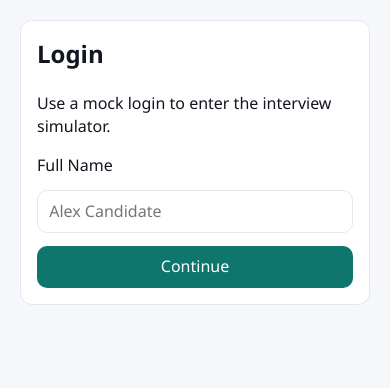
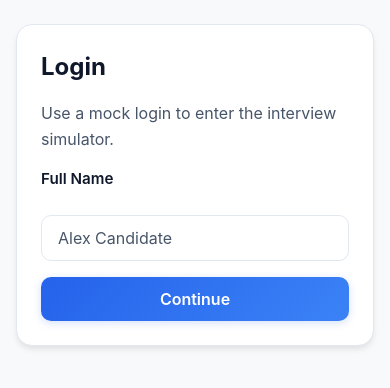
Before and after one commit to jeremyylimmm/StdOut, a React app: page /login in a window 390 px wide. Shown: the top 388 px of the page. Built offline with nearby package versions, Linux system fonts and the light colour scheme; the HTML template or start-up script is replaced by a standard one.

Commit message:
Improved UI for more professional look

```diff
--- a/src/App.css
+++ b/src/App.css
@@ -1,27 +1,88 @@
 :root {
-  --bg: #f5f7fb;
-  --text: #121620;
+  --bg: #f8f9fb;
+  --text: #0f172a;
+  --text-secondary: #475569;
   --surface: #ffffff;
+  --surface-hover: #f8fafc;
   --border: #e2e8f0;
-  --brand: #0f766e;
-  --brand-dark: #115e59;
-  --muted-surface: #f0f4f8;
+  --border-light: #f1f5f9;
+  --brand: #2563eb;
+  --brand-light: #3b82f6;
+  --brand-dark: #1e40af;
+  --success: #10b981;
+  --success-light: #d1fae5;
+  --error: #ef4444;
+  --error-light: #fee2e2;
+  --warning: #f59e0b;
+  --warning-light: #fef3c7;
+  --muted-surface: #f1f5f9;
+  --muted-text: #64748b;
   --error-bg: #fef2f2;
   --error-text: #b91c1c;
   --danger-border: #ef4444;
+  --shadow-sm: 0 1px 2px 0 rgba(0, 0, 0, 0.05);
+  --shadow-md: 0 4px 6px -1px rgba(0, 0, 0, 0.1);
+  --shadow-lg: 0 10px 15px -3px rgba(0, 0, 0, 0.1);
+  --shadow-xl: 0 20px 25px -5px rgba(0, 0, 0, 0.1);
 }
 
 :root[data-theme="dark"] {
-  --bg: #0b1220;
-  --text: #e6edf7;
-  --surface: #141d2f;
-  --border: #2c3b57;
-  --brand: #14b8a6;
-  --brand-dark: #0d9488;
-  --muted-surface: #111a2c;
+  --bg: #0f172a;
+  --text: #f1f5f9;
+  --text-secondary: #cbd5e1;
+  --surface: #1e293b;
+  --surface-hover: #334155;
+  --border: #334155;
+  --border-light: #1e293b;
+  --brand: #3b82f6;
+  --brand-light: #60a5fa;
+  --brand-dark: #2563eb;
+  --success: #10b981;
+  --success-light: #064e3b;
+  --error: #ef4444;
+  --error-light: #7c2d12;
+  --warning: #f59e0b;
+  --warning-light: #78350f;
+  --muted-surface: #1e293b;
+  --muted-text: #94a3b8;
   --error-bg: #3a1f26;
   --error-text: #fecaca;
   --danger-border: #f87171;
+  --shadow-sm: 0 1px 2px 0 rgba(0, 0, 0, 0.3);
+  --shadow-md: 0 4px 6px -1px rgba(0, 0, 0, 0.4);
+  --shadow-lg: 0 10px 15px -3px rgba(0, 0, 0, 0.5);
+  --shadow-xl: 0 20px 25px -5px rgba(0, 0, 0, 0.6);
+}
+
+* {
+  box-sizing: border-box;
+}
+
+body {
+  margin: 0;
+  min-width: 320px;
+  height: 100vh;
+  overflow: hidden;
+  background: var(--bg);
+  color: var(--text);
+  font-family:
+    -apple-system, BlinkMacSystemFont, "Segoe UI", Roboto, "Helvetica Neue",
+    Arial, sans-serif;
+  line-height: 1.5;
+  transition:
+    background-color 0.3s ease,
+    color 0.3s ease;
+  font-weight: 400;
+}
+
+h1,
+h2,
+h3,
+h4,
+h5,
+h6,
+p {
+  margin-top: 0;
 }
 
 #root {
@@ -36,23 +97,23 @@
   color: var(--text);
   background: var(--bg);
   transition:
-    background-color 0.2s ease,
-    color 0.2s ease;
+    background-color 0.3s ease,
+    color 0.3s ease;
 }
 
 .app-main {
   flex: 1;
   min-height: 0;
   overflow: auto;
-  max-width: 1100px;
+  max-width: 1200px;
   width: 100%;
   margin: 0 auto;
-  padding: 1.25rem;
+  padding: 2rem 1.5rem;
 }
 
 .app-main--session {
   max-width: none;
-  padding: 0.75rem;
+  padding: 1rem;
   overflow: hidden;
 }
 
@@ -60,54 +121,107 @@
   display: flex;
   align-items: center;
   justify-content: space-between;
-  gap: 1rem;
+  gap: 2rem;
   background: var(--surface);
   border-bottom: 1px solid var(--border);
-  padding: 0.9rem 1.25rem;
+  padding: 1rem 1.5rem;
   position: sticky;
   top: 0;
+  box-shadow: var(--shadow-sm);
+  z-index: 100;
 }
 
 .brand {
-  font-weight: 700;
+  font-weight: 800;
+  font-size: 1.25rem;
+  background: linear-gradient(135deg, var(--brand) 0%, var(--brand-light) 100%);
+  -webkit-background-clip: text;
+  -webkit-text-fill-color: transparent;
+  background-clip: text;
+  letter-spacing: -0.5px;
 }
 
 .nav-links {
   display: flex;
   flex-wrap: wrap;
-  gap: 0.75rem;
+  gap: 0.5rem;
+  flex: 1;
 }
 
 .nav-links a {
-  color: var(--text);
+  color: var(--text-secondary);
   text-decoration: none;
+  font-weight: 500;
+  padding: 0.5rem 1rem;
+  border-radius: 8px;
+  transition: all 0.2s ease;
+}
+
+.nav-links a:hover {
+  color: var(--brand);
+  background: var(--surface-hover);
 }
 
 .nav-user {
   display: flex;
   align-items: center;
-  gap: 0.75rem;
+  gap: 1rem;
+  font-size: 0.9rem;
+  color: var(--text-secondary);
 }
 
 .page {
   display: grid;
-  gap: 1rem;
+  gap: 1.5rem;
 }
 
 .narrow {
-  max-width: 560px;
+  max-width: 500px;
   margin: 0 auto;
 }
 
 .stack {
   display: grid;
-  gap: 0.8rem;
+  gap: 1rem;
+}
+
+.card {
+  background: var(--surface);
+  border: 1px solid var(--border);
+  border-radius: 16px;
+  padding: 1.5rem;
+  box-shadow: var(--shadow-md);
+  transition: all 0.3s ease;
+}
+
+.card:hover {
+  border-color: var(--border-light);
+  box-shadow: var(--shadow-lg);
+}
+
+.card h1,
+.card h2,
+.card h3 {
+  margin: 0 0 1rem 0;
+  color: var(--text);
+  font-weight: 700;
+}
+
+.card p {
+  color: var(--text-secondary);
+  line-height: 1.6;
+  margin: 0 0 1rem 0;
+}
+
+.card p:last-child {
+  margin-bottom: 0;
 }
 
 .dashboard-actions {
   display: flex;
-  gap: 0.75rem;
+  gap: 1rem;
   flex-wrap: wrap;
+  margin-top: 1.5rem;
 }
 
 .session-layout {
@@ -117,7 +231,7 @@
 
 .leetcode-layout {
   grid-template-columns: minmax(320px, 1fr) minmax(420px, 1.3fr);
-  gap: 1rem;
+  gap: 1.25rem;
   height: 100%;
   min-height: 0;
   overflow: hidden;
@@ -127,7 +241,7 @@
 .question-panel-wrap {
   display: grid;
   grid-template-rows: minmax(0, 1fr) minmax(0, 1fr) auto auto;
-  gap: 0.8rem;
+  gap: 1rem;
   min-height: 0;
   overflow: hidden;
 }
@@ -139,12 +253,30 @@
 .question-card {
   height: 100%;
   overflow: auto;
+  padding-right: 0.5rem;
+}
+
+.question-card::-webkit-scrollbar {
+  width: 6px;
+}
+
+.question-card::-webkit-scrollbar-track {
+  background: transparent;
+}
+
+.question-card::-webkit-scrollbar-thumb {
+  background: var(--border);
+  border-radius: 3px;
+}
+
+.question-card::-webkit-scrollbar-thumb:hover {
+  background: var(--border-light);
 }
 
 .editor-panel-wrap {
   display: grid;
   grid-template-rows: minmax(0, 1fr) auto;
-  gap: 0.8rem;
+  gap: 1rem;
   height: 100%;
   min-height: 0;
   overflow: visible;
@@ -152,78 +284,104 @@
 
 .terminal-card {
   display: grid;
-  gap: 0.75rem;
+  gap: 1rem;
   min-height: 0;
 }
 
 .terminal-output {
   margin-top: 0;
-  min-height: 110px;
-  max-height: 220px;
+  min-height: 120px;
+  max-height: 240px;
   overflow: auto;
+  padding-right: 0.5rem;
 }
 
 .session-actions {
   display: flex;
-  gap: 0.6rem;
+  gap: 0.75rem;
   justify-content: flex-end;
 }
 
 .voice-input {
   display: grid;
-  gap: 0.6rem;
+  gap: 0.75rem;
   background: var(--surface);
-  border: 1px solid var(--border);
+  border: 1.5px solid var(--border);
   border-radius: 12px;
-  padding: 1rem;
+  padding: 1.25rem;
   min-height: 0;
   overflow: hidden;
+  box-shadow: var(--shadow-md);
 }
 
 .mic-status {
-  font-weight: 600;
+  font-weight: 700;
+  color: var(--text);
 }
 
 .recording-indicator {
-  color: var(--brand);
+  color: var(--success);
+  font-weight: 700;
+  position: relative;
+}
+
+.recording-indicator::before {
+  content: "";
+  display: inline-block;
+  width: 8px;
+  height: 8px;
+  background: var(--success);
+  border-radius: 50%;
+  margin-right: 0.5rem;
+  animation: pulse 1.5s ease-in-out infinite;
+}
+
+@keyframes pulse {
+  0%,
+  100% {
+    opacity: 1;
+  }
+  50% {
+    opacity: 0.5;
+  }
 }
 
 .mic-error {
   margin: 0;
-  color: var(--error-text);
+  color: var(--error);
+  font-weight: 500;
+  font-size: 0.9rem;
 }
 
 .transcript-box {
   width: 100%;
   min-height: 0;
-  height: 120px;
+  height: 140px;
   resize: vertical;
-  border: 1px solid var(--border);
+  border: 1.5px solid var(--border);
   border-radius: 10px;
-  padding: 0.75rem;
+  padding: 1rem;
   background: var(--muted-surface);
   color: var(--text);
   overflow: auto;
+  font-size: 0.95rem;
+  line-height: 1.5;
+  transition: all 0.2s ease;
+  font-family: inherit;
 }
 
-.card {
-  background: var(--surface);
-  border: 1px solid var(--border);
-  border-radius: 12px;
-  padding: 1rem;
-}
-
-.timer p {
-  font-size: 1.5rem;
-  font-weight: 700;
-  margin: 0;
+.transcript-box:focus {
+  outline: none;
+  border-color: var(--brand);
+  box-shadow: 0 0 0 3px rgba(37, 99, 235, 0.1);
 }
 
 .cm-editor {
   height: clamp(340px, 52vh, 760px);
-  border: 1px solid var(--border);
-  border-radius: 10px;
+  border: 1.5px solid var(--border);
+  border-radius: 12px;
   overflow: hidden;
+  box-shadow: var(--shadow-md);
 }
 
 .code-editor-card {
@@ -247,20 +405,31 @@
   width: 100%;
   min-height: 240px;
   resize: vertical;
-  border: 1px solid var(--border);
+  border: 1.5px solid var(--border);
   border-radius: 10px;
-  padding: 0.75rem;
-  font-family: "Consolas", "Courier New", monospace;
+  padding: 1rem;
+  font-family: "Fira Code", "Consolas", "Courier New", monospace;
+  background: var(--surface);
+  color: var(--text);
+  font-size: 0.95rem;
+  line-height: 1.5;
+  transition: all 0.2s ease;
+}
+
+.code-editor:focus {
+  outline: none;
+  border-color: var(--brand);
+  box-shadow: 0 0 0 3px rgba(37, 99, 235, 0.1);
 }
 
 .editor-actions {
-  margin-top: 0.75rem;
+  margin-top: 1rem;
 }
 
 .timeline-widget {
   display: flex;
   flex-direction: column;
-  gap: 0.5rem;
+  gap: 0.75rem;
   min-height: 0;
   overflow: hidden;
 }
@@ -269,13 +438,15 @@
   display: flex;
   justify-content: space-between;
   align-items: center;
-  font-weight: 600;
+  font-weight: 700;
+  color: var(--text);
+  font-size: 0.95rem;
 }
 
 .mic-inactive {
   font-size: 0.8rem;
-  font-weight: 400;
-  color: #94a3b8;
+  font-weight: 500;
+  color: var(--muted-text);
 }
 
 .timeline-scroll {
@@ -284,82 +455,137 @@
   overflow-y: auto;
   display: flex;
   flex-direction: column;
-  gap: 0.4rem;
+  gap: 0.75rem;
+  padding-right: 0.5rem;
+}
+
+.timeline-scroll::-webkit-scrollbar {
+  width: 6px;
+}
+
+.timeline-scroll::-webkit-scrollbar-track {
+  background: transparent;
+}
+
+.timeline-scroll::-webkit-scrollbar-thumb {
+  background: var(--border);
+  border-radius: 3px;
+}
+
+.timeline-scroll::-webkit-scrollbar-thumb:hover {
+  background: var(--border-light);
 }
 
 .timeline-empty {
-  color: #94a3b8;
+  color: var(--muted-text);
   font-size: 0.85rem;
   margin: 0;
+  font-style: italic;
 }
 
 .timeline-event {
   display: flex;
-  gap: 0.5rem;
+  gap: 0.75rem;
   align-items: baseline;
   font-size: 0.85rem;
+  padding: 0.75rem;
+  background: var(--surface-hover);
+  border-radius: 8px;
+  border-left: 3px solid var(--brand);
 }
 
 .timeline-ts {
-  font-family: "Consolas", "Courier New", monospace;
+  font-family: "Fira Code", "Consolas", "Courier New", monospace;
   font-size: 0.75rem;
-  color: #94a3b8;
+  color: var(--muted-text);
   flex-shrink: 0;
+  font-weight: 600;
 }
 
 .timeline-speech {
   color: var(--text);
+  line-height: 1.4;
 }
 
 .timeline-diff {
   margin: 0;
-  font-family: "Consolas", "Courier New", monospace;
+  font-family: "Fira Code", "Consolas", "Courier New", monospace;
   font-size: 0.78rem;
   white-space: pre-wrap;
-  color: #166534;
-  background: #f0fdf4;
-  border-radius: 4px;
-  padding: 0.2rem 0.4rem;
+  color: var(--success);
+  background: var(--success-light);
+  border-radius: 6px;
+  padding: 0.4rem 0.6rem;
+  line-height: 1.3;
 }
 
 .timeline-diff:has(> [data-removed]) {
-  color: #991b1b;
-  background: #fef2f2;
+  color: var(--error);
+  background: var(--error-light);
 }
 
 .timeline-label {
   font-size: 0.7rem;
-  font-weight: 600;
+  font-weight: 700;
   text-transform: uppercase;
   letter-spacing: 0.05em;
-  color: #94a3b8;
-  margin-bottom: 0.15rem;
+  color: var(--muted-text);
+  margin-bottom: 0.25rem;
 }
 
 .timeline-output-ok {
-  color: #1e40af;
-  background: #eff6ff;
+  color: var(--brand);
+  background: rgba(37, 99, 235, 0.1);
 }
 
 .timeline-output-error {
-  color: #991b1b;
-  background: #fef2f2;
+  color: var(--error);
+  background: var(--error-light);
 }
 
 .timeline-interim {
-  opacity: 0.45;
+  opacity: 0.5;
   font-style: italic;
+  padding: 0.5rem 0.75rem;
+  background: transparent;
+  border-left-color: var(--muted-text);
+}
+
+.timer {
+  background: linear-gradient(135deg, #f3f4f6 0%, #e5e7eb 100%);
+  border: 1.5px solid var(--border);
+  border-radius: 12px;
+  padding: 1.25rem;
+  box-shadow: var(--shadow-md);
+}
+
+.timer p {
+  font-size: 2rem;
+  font-weight: 800;
+  margin: 0;
+  color: var(--brand);
+  text-align: center;
+  letter-spacing: -0.5px;
+}
+
+[data-theme="dark"] .timer {
+  background: linear-gradient(135deg, #1f2937 0%, #111827 100%);
 }
 
 .run-output {
-  margin-top: 0.75rem;
-  border: 1px solid var(--border);
+  margin-top: 0;
+  border: 1.5px solid var(--border);
   border-radius: 10px;
   background: var(--muted-surface);
-  padding: 0.75rem;
-  min-height: 64px;
+  padding: 1rem;
+  min-height: 100px;
   white-space: pre-wrap;
   overflow-wrap: anywhere;
+  font-family: "Fira Code", "Consolas", "Courier New", monospace;
+  font-size: 0.85rem;
+  line-height: 1.5;
+  color: var(--text);
+  overflow-y: auto;
 }
 
 .run-output.error {
@@ -369,45 +595,86 @@
 }
 
 input,
-select,
-button,
-textarea {
-  font: inherit;
+select {
+  border: 1.5px solid var(--border);
+  border-radius: 10px;
+  padding: 0.75rem 1rem;
+  background: var(--surface);
+  color: var(--text);
+  font-size: 1rem;
+  transition: all 0.2s ease;
+  font-family: inherit;
 }
 
-input,
-select {
-  border: 1px solid var(--border);
-  border-radius: 10px;
-  padding: 0.55rem 0.7rem;
+input:focus,
+select:focus {
+  outline: none;
+  border-color: var(--brand);
+  box-shadow: 0 0 0 3px rgba(37, 99, 235, 0.1);
+}
+
+input::placeholder {
+  color: var(--text-secondary);
+}
+
+label {
+  display: block;
+  font-weight: 600;
+  font-size: 0.95rem;
+  color: var(--text);
+  margin-bottom: 0.5rem;
 }
 
 button {
   border: 0;
   border-radius: 10px;
-  background: var(--brand);
+  background: linear-gradient(135deg, var(--brand) 0%, var(--brand-light) 100%);
   color: #fff;
-  padding: 0.6rem 0.9rem;
+  padding: 0.75rem 1.5rem;
   cursor: pointer;
+  font-weight: 600;
+  font-size: 1rem;
+  transition: all 0.3s ease;
+  box-shadow: 0 2px 8px rgba(37, 99, 235, 0.2);
+  font-family: inherit;
 }
 
-button:hover {
-  background: var(--brand-dark);
+button:hover:not(:disabled) {
+  transform: translateY(-2px);
+  box-shadow: 0 8px 16px rgba(37, 99, 235, 0.3);
+}
+
+button:active:not(:disabled) {
+  transform: translateY(0);
 }
 
 button:disabled {
-  opacity: 0.55;
+  opacity: 0.5;
   cursor: not-allowed;
+  transform: none;
 }
 
 .ghost-btn {
   background: transparent;
+  color: var(--text-secondary);
+  border: 1.5px solid var(--border);
+  box-shadow: none;
+}
+
+.ghost-btn:hover:not(:disabled) {
   color: var(--text);
-  border: 1px solid var(--border);
+  border-color: var(--brand);
+  background: var(--surface-hover);
+  box-shadow: none;
+}
+
+.ghost-btn:active:not(:disabled) {
+  background: var(--muted-surface);
 }
 
 .score {
   font-weight: 700;
+  color: var(--brand);
 }
 
 @media (max-width: 880px) {
@@ -439,4 +706,8 @@ button:disabled {
     flex-direction: column;
     align-items: flex-start;
   }
+
+  .app-main {
+    padding: 1.5rem 1rem;
+  }
 }
--- a/src/index.css
+++ b/src/index.css
@@ -9,17 +9,24 @@ body {
   overflow: hidden;
   background: var(--bg);
   color: var(--text);
-  font-family: "Segoe UI", Tahoma, Geneva, Verdana, sans-serif;
-  line-height: 1.45;
+  font-family:
+    -apple-system, BlinkMacSystemFont, "Segoe UI", Roboto, "Helvetica Neue",
+    Arial, sans-serif;
+  line-height: 1.5;
   transition:
-    background-color 0.2s ease,
-    color 0.2s ease;
+    background-color 0.3s ease,
+    color 0.3s ease;
+  font-weight: 400;
+  -webkit-font-smoothing: antialiased;
+  -moz-osx-font-smoothing: grayscale;
 }
 
 h1,
 h2,
 h3,
 h4,
+h5,
+h6,
 p {
   margin-top: 0;
 }
```
